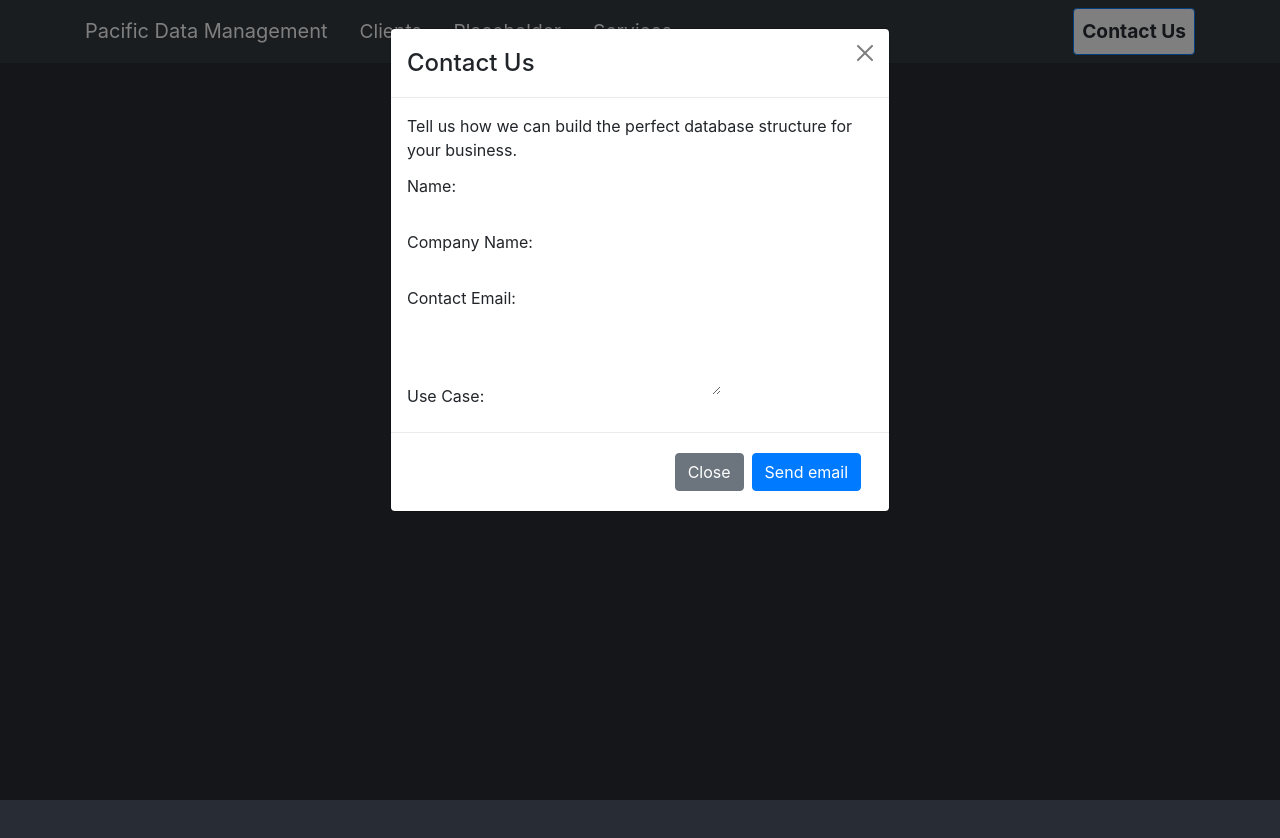
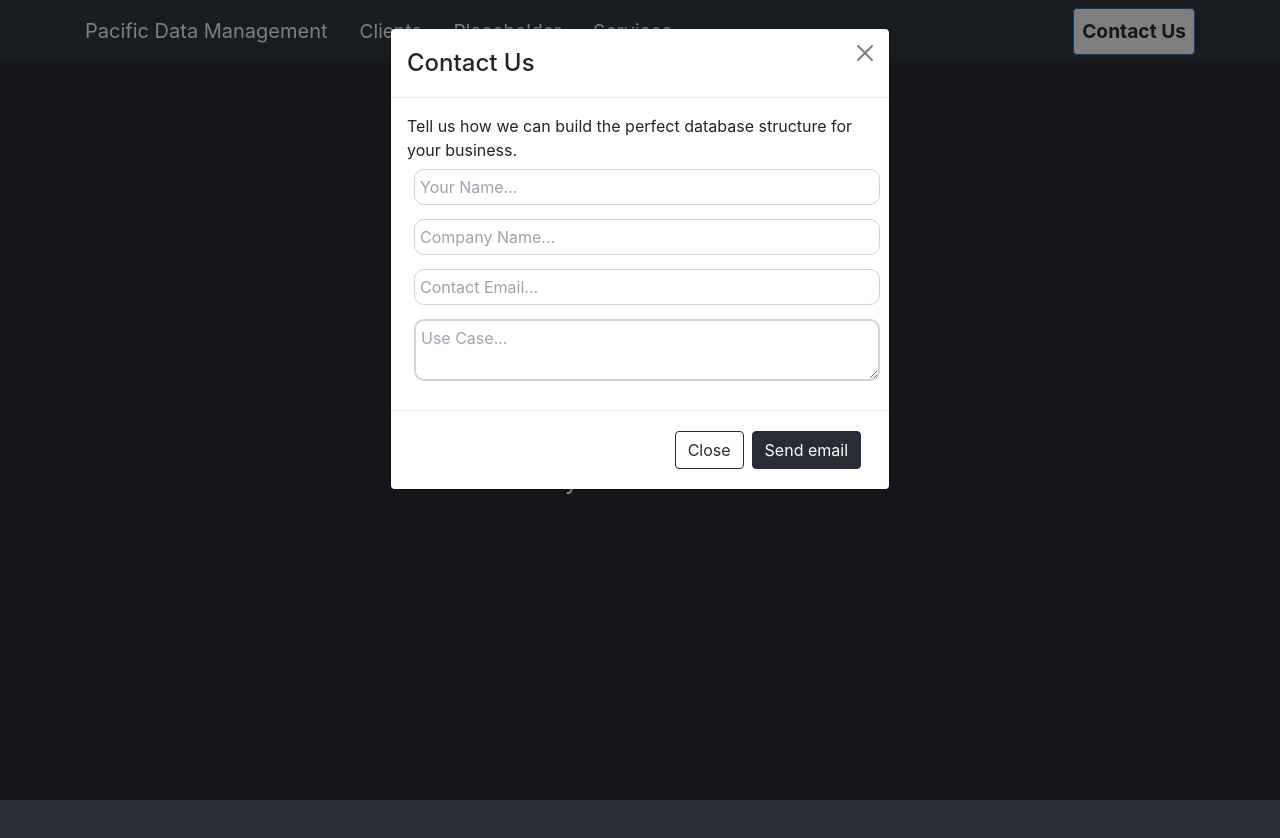
Before and after one commit to evanrittenhouse/pdm, a React (Create React App) app: page / in a window 1280 px wide. Both pictures are taken after a click on the button "Contact Us". Shown: the top 838 px of the page. Built offline with nearby package versions, Linux system fonts and the light colour scheme.

Commit message:
Properly format contact modal dialog

```diff
--- a/src/frontend/components/contact_modal.tsx
+++ b/src/frontend/components/contact_modal.tsx
@@ -20,6 +20,7 @@ interface FormInputProps {
 // response from server
 interface EmailApiGetResponseProps {
   message: string;
+  sent?: boolean;
   success?: string;
   failure?: string;
 }
@@ -30,30 +31,55 @@ interface FormInputComponentProps {
   onChangeHandler: Function;
 }
 
-// const FormInput = ({ formInputProps, onChangeHandler }: FormInputComponentProps) => {
-//   return (
-//     <form>
-//       <label>
-//         Name:
-//         <input name="returnName" className="modal-text-input" type="text" value={formInputProps.returnName} onChange={onChangeHandler} />
-//       </label>
-//       <label>
-//         Company Name:
-//         <input name="subjectCompany" className="modal-text-input" type="text" value={formInputProps.subjectCompany} onChange={onChangeHandler} />
-//       </label>
-//       <label>
-//         Contact Email:
-//         <input name="returnAddress" className="modal-text-input" type="text" value={formInputProps.returnAddress} onChange={onChangeHandler} />
-//       </label>
-//       <label>
-//         Use Case:
-//         <textarea name="useCase" className="modal-text-input" value={formInputProps.useCase} onChange={onChangeHandler} />
-//       </label>
-//     </form>
-//   );
-// };
+// before email send - form input
+const FormInput = ({ formInputProps, onChangeHandler }: FormInputComponentProps) => {
+  const onChangeHandlerLocal = () => {
+    console.log('onChangeHandlerLocal');
+    // the return statement isn't happening - ie onChangeHandlerLocalReturnStatement isn't printing
+    return (event: React.KeyboardEvent) => {
+      console.log('onChangeHandlerLocalReturnStatement');
+      onChangeHandler(event);
+    };
+  };
 
-const ContactUsModal = ({ shown, stateFunc, modalRef }: ContactModalProps) => {
+  return (
+    <form>
+      <input
+        name="returnName"
+        placeholder="Your Name..."
+        className="modal-text-input"
+        type="text"
+        value={formInputProps.returnName}
+        onChange={onChangeHandlerLocal}
+      />
+      <input
+        name="subjectCompany"
+        placeholder="Company Name..."
+        className="modal-text-input"
+        type="text"
+        value={formInputProps.subjectCompany}
+        onChange={onChangeHandlerLocal}
+      />
+      <input
+        name="returnAddress"
+        placeholder="Contact Email..."
+        className="modal-text-input"
+        type="text"
+        value={formInputProps.returnAddress}
+        onChange={onChangeHandlerLocal}
+      />
+      <textarea
+        name="useCase"
+        placeholder="Use Case..."
+        className="modal-text-input modal-text-area"
+        value={formInputProps.useCase}
+        onChange={onChangeHandlerLocal}
+      />
+    </form>
+  );
+};
+
+const ContactUsModal = ({ shown, stateFunc, modalRef }: ContactModalProps): JSX.Element => {
   const [formState, setFormState] = useState<FormInputProps>({
     returnAddress: '',
     returnName: '',
@@ -105,30 +131,23 @@ const ContactUsModal = ({ shown, stateFunc, modalRef }: ContactModalProps) => {
       </Modal.Header>
       <Modal.Body onClick={(e: MouseEvent) => e.stopPropagation()}>
         Tell us how we can build the perfect database structure for your business.
-        <form>
-          <label>
-            Name:
-            <input name="returnName" className="modal-text-input" type="text" value={formState.returnName} onChange={handleInputChange} />
-          </label>
-          <label>
-            Company Name:
-            <input name="subjectCompany" className="modal-text-input" type="text" value={formState.subjectCompany} onChange={handleInputChange} />
-          </label>
-          <label>
-            Contact Email:
-            <input name="returnAddress" className="modal-text-input" type="text" value={formState.returnAddress} onChange={handleInputChange} />
-          </label>
-          <label>
-            Use Case:
-            <textarea name="useCase" className="modal-text-input" value={formState.useCase} onChange={handleInputChange} />
-          </label>
-        </form>
+        <FormInput
+          formInputProps={formState}
+          onChangeHandler={handleInputChange}
+          // {
+          //   emailState.sent === false ? <FormInput formInputProps={formState} onChangeHandler={handleInputChange} /> : null
+          //   // ) : emailState.message === 'success' ? (
+          //   //   'success'
+          //   // ) : (
+          //   //   'failure')
+          // }
+        />
       </Modal.Body>
       <Modal.Footer>
-        <Button variant="secondary" onClick={close}>
+        <Button className="modal-button modal-close-button" onClick={close}>
           Close
         </Button>
-        <Button variant="primary" onClick={sendEmail}>
+        <Button className="modal-button modal-send-button" onClick={sendEmail}>
           Send email
         </Button>
         <p>{emailState.message}</p>
@@ -136,29 +155,6 @@ const ContactUsModal = ({ shown, stateFunc, modalRef }: ContactModalProps) => {
     </Modal>
   );
 };
-// <FormInput formInputProps={formState} onChangeHandler={handleInputChange} />
 
 export default ContactUsModal;
 export type { FormInputProps, EmailApiGetResponseProps };
-
-// const sendEmail = () => {
-//   const requestOptions = {
-//     method: 'POST',
-//     body: JSON.stringify(formState),
-//   };
-
-//   fetch('http://localhost:9000/testPost', requestOptions).then(async (response) => {
-//     if (!response.ok) {
-//       throw new Error(response.statusText);
-//     } else {
-//       // let res: Promise<string> = await response.json();
-//       let res = await response.json();
-
-//       const newState: EmailApiGetResponseProps = {
-//         message: res.message,
-//       };
-//       setEmailState(newState);
-//     }
-//     return;
-//   });
-// };
--- a/src/frontend/css/main.css
+++ b/src/frontend/css/main.css
@@ -91,4 +91,32 @@ body {
 .modal-text-input {
   margin: 7px;
   padding: 5px;
+  border: 1px solid lightgrey;
+  border-radius: 10px;
+  width: 100%;
 }
+
+.modal-text-area {
+  border: 2px solid lightgrey;
+  border-radius: 10px;
+  width: 100%;
+}
+
+.modal-button {
+  transition: all 0.2s ease-in-out;
+}
+
+.modal-button:hover {
+  transform: scale(1.05);
+}
+
+.modal-send-button {
+  background-color: var(--main-color);
+  border-color: var(--main-color);
+}
+
+.modal-close-button {
+  background-color: white;
+  color: var(--main-color);
+  border-color: var(--main-color);
+}
```
